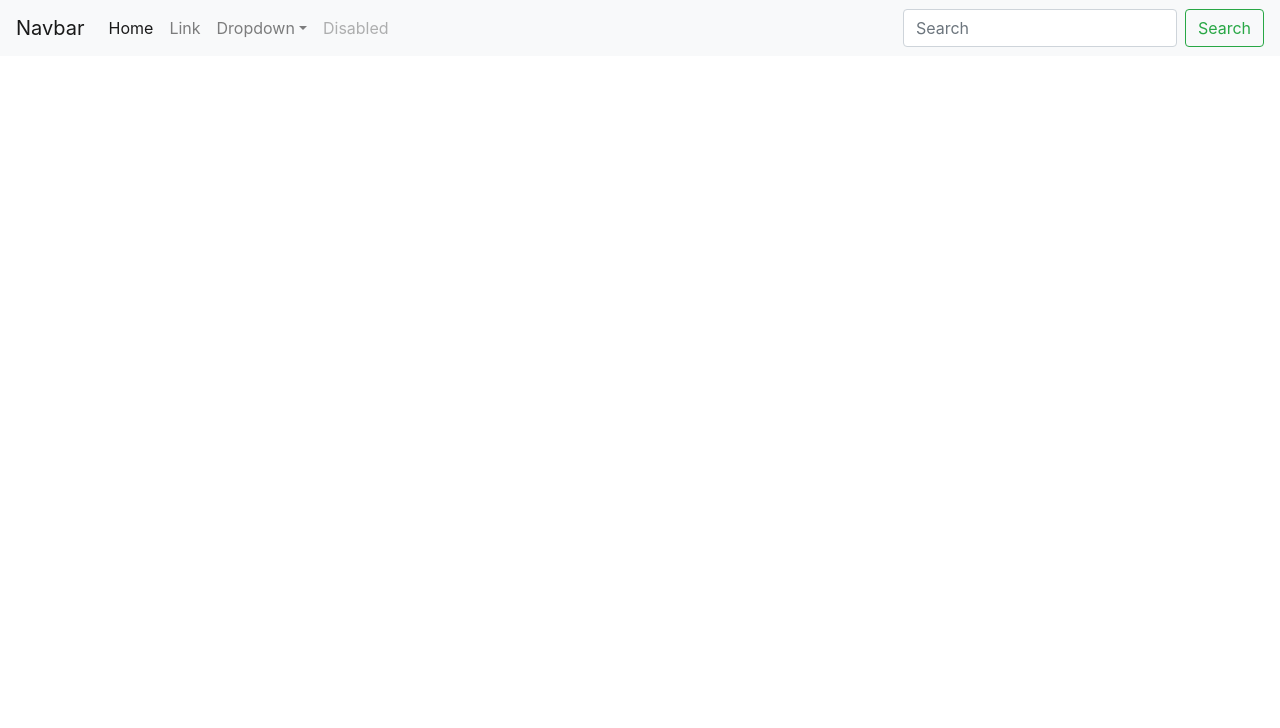
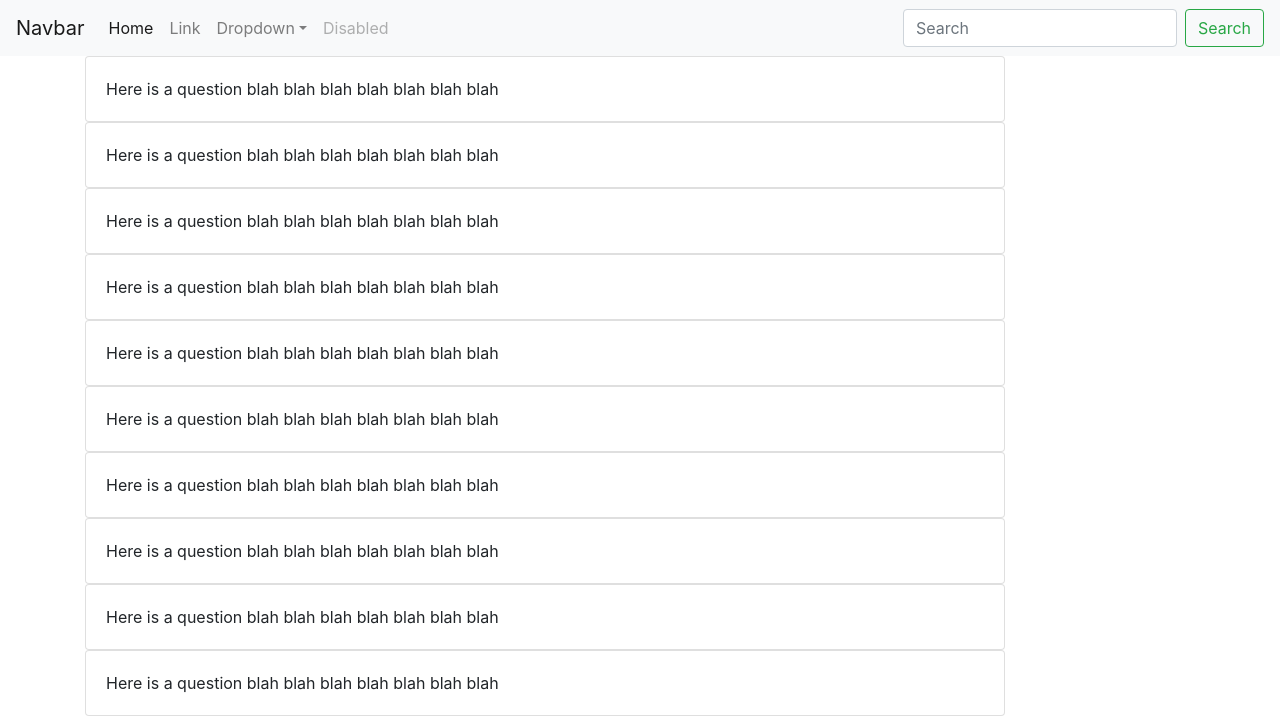
Before and after one commit to EvanErickson/stack-react, a React (Create React App) app: page / in a window 1280 px wide. Shown: the top 728 px of the page. Built offline with nearby package versions, Linux system fonts and the light colour scheme.

Commit message:
multiple questions

```diff
--- a/src/App.js
+++ b/src/App.js
@@ -3,14 +3,22 @@ import Question from './components/questions/Question';
 import Navbar from './components/Navbar';
 
 function App() {
-let arr = new Array();
-arr.length = 10;
+
   return (
     <>
     <Navbar />
     <div className="container">
       <div className="row">
-          {arr.map(elem => { <Question elm={elem}/>})}
+         <Question />
+         <Question />
+         <Question />
+         <Question />
+         <Question />
+         <Question />
+         <Question />
+         <Question />
+         <Question />
+         <Question />
     </div>
     </div>
     </>
```
